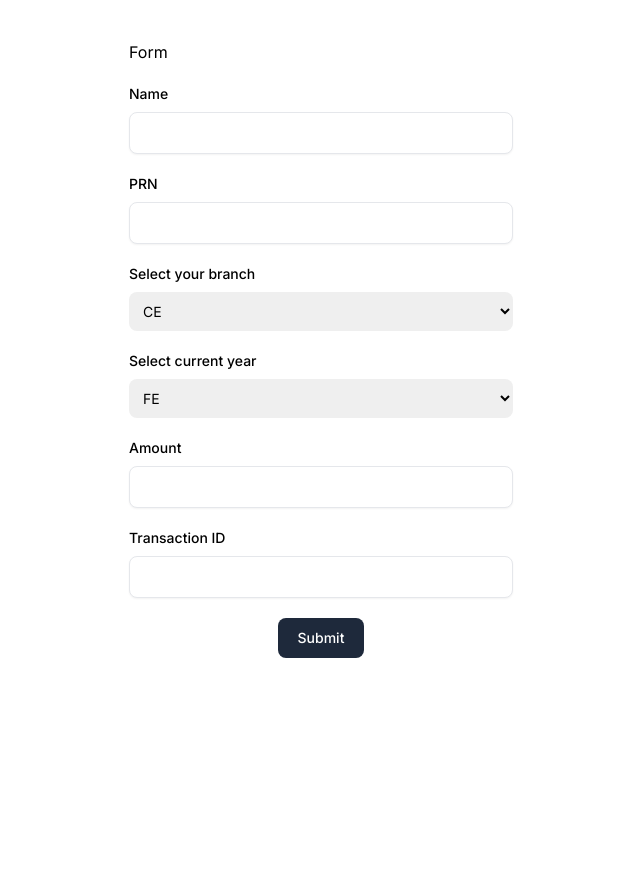
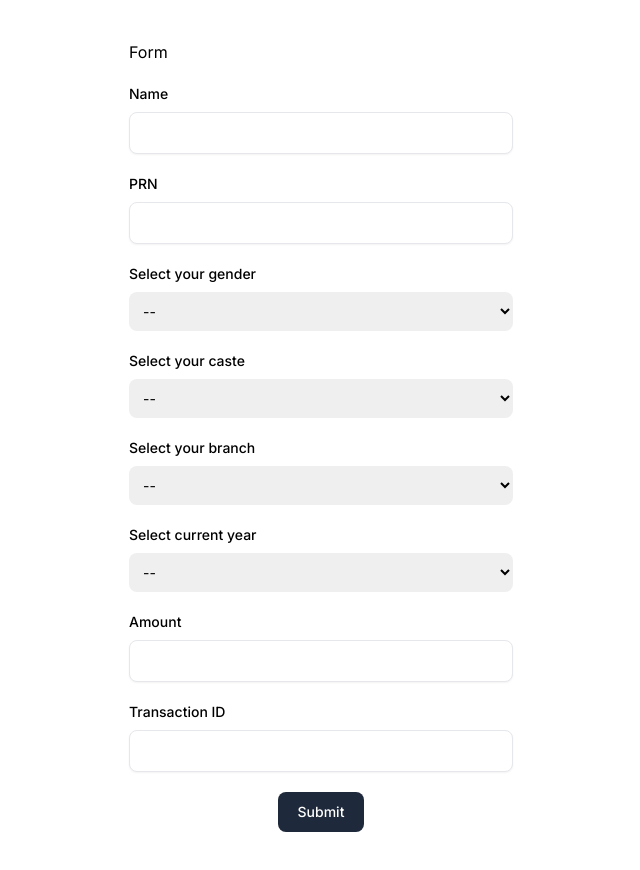
Before and after one commit to AMEY-GAIKAR/ReceiptGenerator, a Next.js app: page / in a window 1280 px wide. Shown: the whole page, without its empty margins (319-959 px from the left). Before the commit the page ends 800 px from the top, so only its background shows below. Built offline with nearby package versions, Linux system fonts and the light colour scheme.

Commit message:
add form feilds

```diff
--- a/src/app/ui/form.jsx
+++ b/src/app/ui/form.jsx
@@ -1,19 +1,23 @@
 "use client"
 
+import { useRouter } from "next/navigation"
 import { useEffect, useState } from "react"
 
 export function CreateForm() {
 
   const [student, setStudent] = useState({
     name: "",
+    gender: "",
     prnNo: "",
     branch: "",
     year: "",
     amount: "",
     transactionID: "",
+    caste: "",
   })
   const [buttonDisabled, setButtonDisabled] = useState(false)
   const [isLoading, setIsLoading] = useState(false)
+  const router = useRouter()
 
   const onSubmit = async () => {
     try {
@@ -26,6 +30,7 @@ export function CreateForm() {
         },
       })
       console.log("Submission successful", response)
+      router.push("/view")
     } catch (error) {
       console.log("Submission failed", error)
     } finally {
@@ -39,7 +44,7 @@ export function CreateForm() {
     } else {
       setButtonDisabled(true)
     }
-  })
+  }, [student])
 
   return (
     <form className="mx-auto my-10 max-w-sm">
@@ -49,17 +54,36 @@ export function CreateForm() {
         </h1>
       </div>
       <div className="mb-5">
-      <label
-        htmlFor="name" className="mb-2 block text-sm font-medium">Name</label>
+      <label htmlFor="name" className="mb-2 block text-sm font-medium">Name</label>
       <input type="text" id="name" className="dark:shadow-sm-light block w-full rounded-lg border p-2.5 text-sm text-gray-900 shadow-sm" value={student.name} onChange={(e) => setStudent({...student, name: e.target.value})} required />
       </div>
       <div className="mb-5">
-       <label htmlFor="prnNo" className="mb-2 block text-sm font-medium">PRN</label>
-       <input type="text" id="prnNo" className="dark:shadow-sm-light block w-full rounded-lg border p-2.5 text-sm text-gray-900 shadow-sm" value={student.prnNo} onChange={(e) => setStudent({...student, prnNo: e.target.value})} required />
+        <label htmlFor="prnNo" className="mb-2 block text-sm font-medium">PRN</label>
+        <input type="text" id="prnNo" className="dark:shadow-sm-light block w-full rounded-lg border p-2.5 text-sm text-gray-900 shadow-sm" value={student.prnNo} onChange={(e) => setStudent({...student, prnNo: e.target.value})} required />
       </div>
       <div className="mb-5">
+        <label htmlFor="gender" className="mb-2 block text-sm font-medium">Select your gender</label>
+        <select id="gender" className="block w-full rounded-lg p-2.5 text-sm" value={student.gender} onChange={(e) => setStudent({...student, gender: e.target.value})} >
+          <option>--</option>
+          <option>MALE</option>
+          <option>FEMALE</option>
+        </select>
+      </div>
+      <div className="mb-5">
+        <label htmlFor="caste" className="mb-2 block text-sm font-medium">Select your caste</label>
+        <select id="caste" className="block w-full rounded-lg p-2.5 text-sm" value={student.caste} onChange={(e) => setStudent({...student, caste: e.target.value})} >
+          <option>--</option>
+          <option>Open</option>
+          <option>SC</option>
+          <option>ST</option>
+          <option>NT</option>
+          <option>OBC</option>
+        </select>
+      </div>
+<div className="mb-5">
         <label htmlFor="branch" className="mb-2 block text-sm font-medium">Select your branch</label>
         <select id="branch" className="block w-full rounded-lg p-2.5 text-sm" value={student.branch} onChange={(e) => setStudent({...student, branch: e.target.value})} >
+          <option>--</option>
           <option>CE</option>
           <option>IT</option>
           <option>EXTC</option>
@@ -73,7 +97,8 @@ export function CreateForm() {
       <div className="mb-5">
         <label htmlFor="year" className="mb-2 block text-sm font-medium">Select current year</label>
         <select id="year" className="block w-full rounded-lg p-2.5 text-sm" value={student.year} onChange={(e) => setStudent({...student, year: e.target.value})} >
-          <option>FE</option>
+          <option>--</option>
+          <option>CE</option>
           <option>SE</option>
           <option>DSE</option>
           <option>TE</option>
@@ -90,7 +115,7 @@ export function CreateForm() {
       </div>
       <div className="flex justify-center">
         <button type="submit" onClick={onSubmit} className="rounded-lg bg-slate-800 px-5 py-2.5 text-center text-sm font-medium text-white hover:bg-slate-900 focus:outline-none focus:ring-4 focus:ring-slate-300 dark:bg-slate-800 dark:hover:bg-slate-900 dark:focus:ring-slate-800">
-          {buttonDisabled ? "Submit" : "Processing"}
+          {buttonDisabled ? "Submit" : "Submit"}
         </button>
       </div>
     </form>
```
